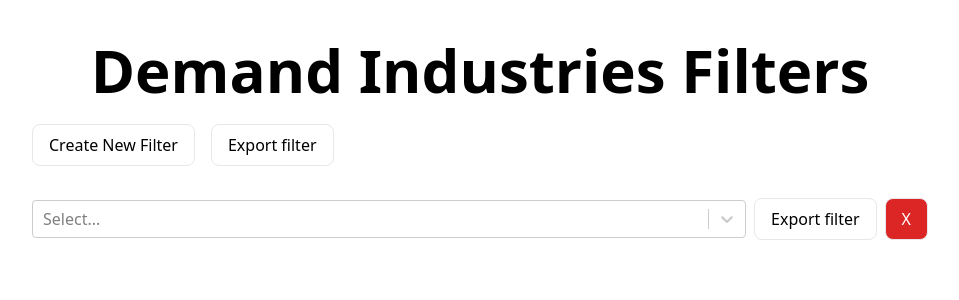
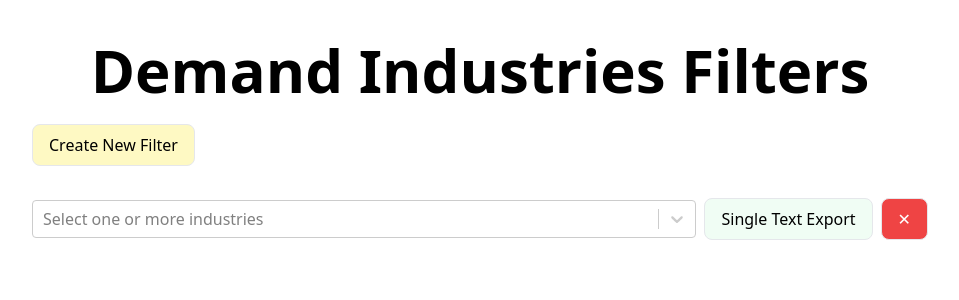
Before and after one commit to toqueteos/demand-filters, a React (Vite) app: page / in a window 1280 px wide. Both pictures are taken after a click on the button "Create New Filter". Shown: the top 300 px of the page, without its empty margins (160-1119 px from the left). Built offline with nearby package versions, Linux system fonts and the light colour scheme.

Commit message:
update ui

```diff
--- a/src/App.tsx
+++ b/src/App.tsx
@@ -51,9 +51,11 @@ export default function App() {
                 Demand Industries Filters
             </h1>
             <div className="mt-4 flex gap-4 items-center">
-                <Button onClick={() => add()}>Create New Filter</Button>
-                {filters.length > 0 && (
-                    <Button>
+                <Button onClick={() => add()} className="bg-yellow-100">
+                    Create New Filter
+                </Button>
+                {filters.length > 1 && (
+                    <Button className="bg-green-100">
                         <CSVLink
                             data={filters.map((f) =>
                                 f.filter.map((x) => x.value)
@@ -61,9 +63,7 @@ export default function App() {
                             filename="industry-filters.csv"
                             target="_blank"
                         >
-                            {filters.length === 1
-                                ? "Export filter"
-                                : `Export All (${filters.length} filters)`}
+                            CSV Export All ({filters.length} filters)
                         </CSVLink>
                     </Button>
                 )}
@@ -88,6 +88,7 @@ function Filter({ filter, onChange, onRemove, onExport }) {
         <div className="flex items-center gap-2">
             <Select
                 className="flex-grow"
+                placeholder="Select one or more industries"
                 value={filter}
                 isSearchable={true}
                 isMulti={true}
@@ -100,14 +101,19 @@ function Filter({ filter, onChange, onRemove, onExport }) {
                 // @ts-ignore
                 options={options}
             />
-            <Button className="flex-grow-0" onClick={onExport}>
-                Export filter
+            <Button
+                title="Export this individual filter as text"
+                className="flex-grow-0 bg-green-50"
+                onClick={onExport}
+            >
+                Single Text Export
             </Button>
             <Button
-                className="flex-grow-0 bg-red-600 text-white"
+                title="Remove this filter"
+                className="flex-grow-0 bg-red-500 text-white"
                 onClick={onRemove}
             >
-                X
+                ✕
             </Button>
         </div>
     );
```
